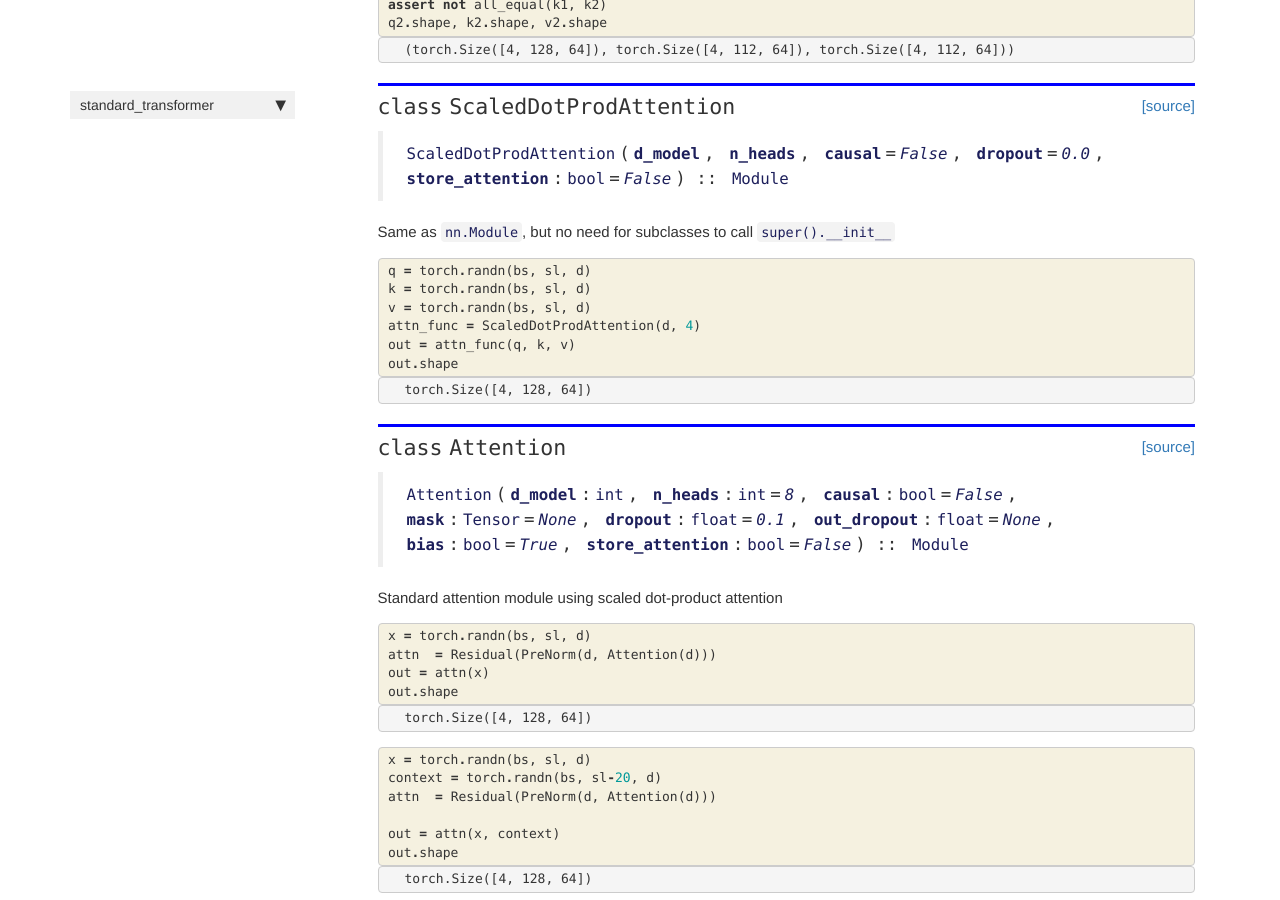
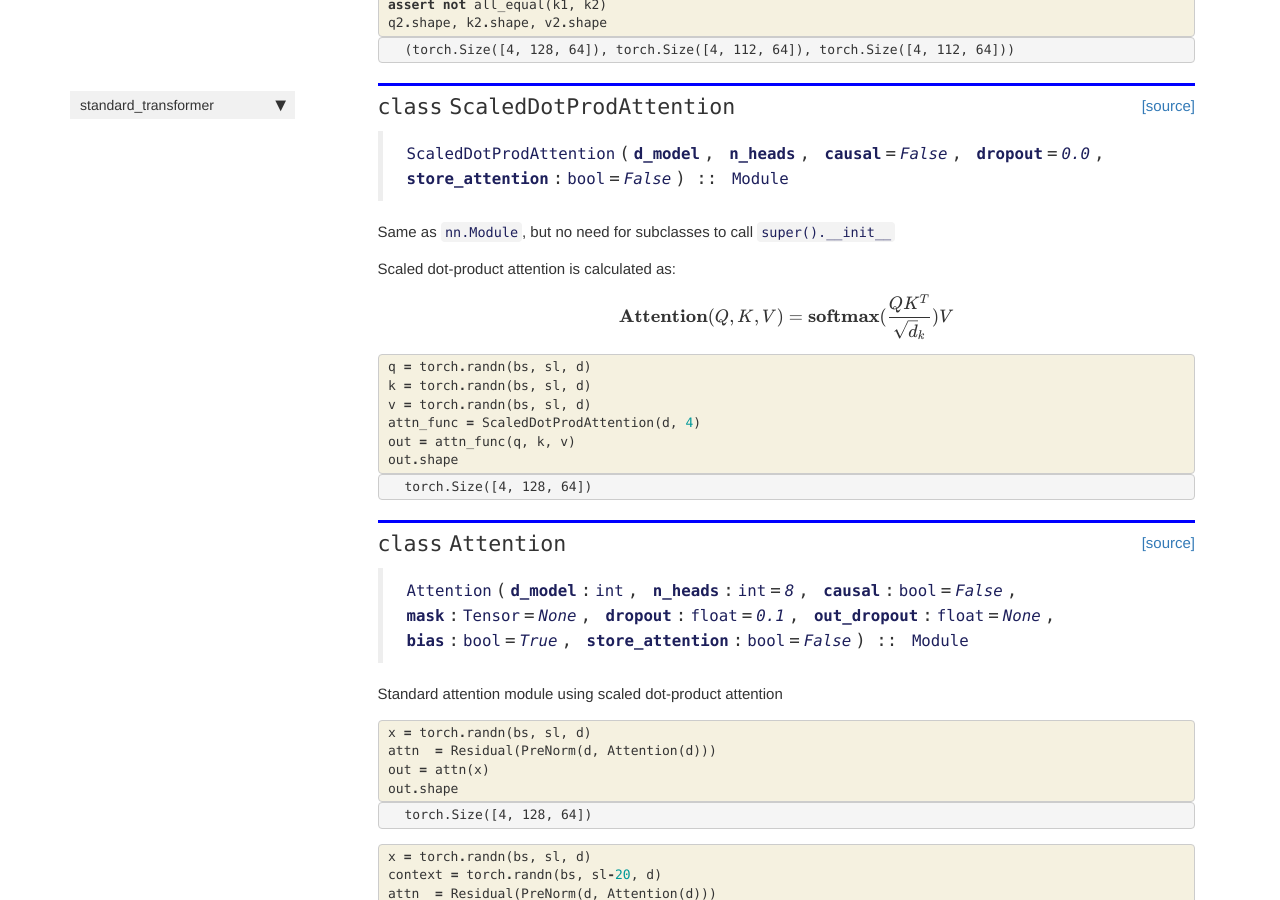
Before and after one commit to arampacha/standard_transformer, a Jekyll site: the page built from docs/layers.html, in a window 1280 px wide and 900 px high, scrolled down 2787 px. Built offline with Jekyll 4.4.1, drawn with Linux system fonts in a browser that asks for light colours; nearby versions of some CDN libraries; comment, search, counter and statistics services are not loaded.

Commit message:
TeX in docs

```diff
--- a/docs/layers.html
+++ b/docs/layers.html
@@ -483,6 +483,16 @@ If d_ff is None defaults to 4*d_model</p>
 </div>
     {% endraw %}
 
+<div class="cell border-box-sizing text_cell rendered"><div class="inner_cell">
+<div class="text_cell_render border-box-sizing rendered_html">
+<p>Scaled dot-product attention is calculated as:</p>
+<p>{% raw %}
+$$\textbf {Attention}(Q,K,V) = \textbf {softmax}({QK^T\over\sqrt d_k})V $$
+{% endraw %}</p>
+
+</div>
+</div>
+</div>
     {% raw %}
 
 <div class="cell border-box-sizing code_cell rendered">
```
Also changed, not shown: 1 other file.
